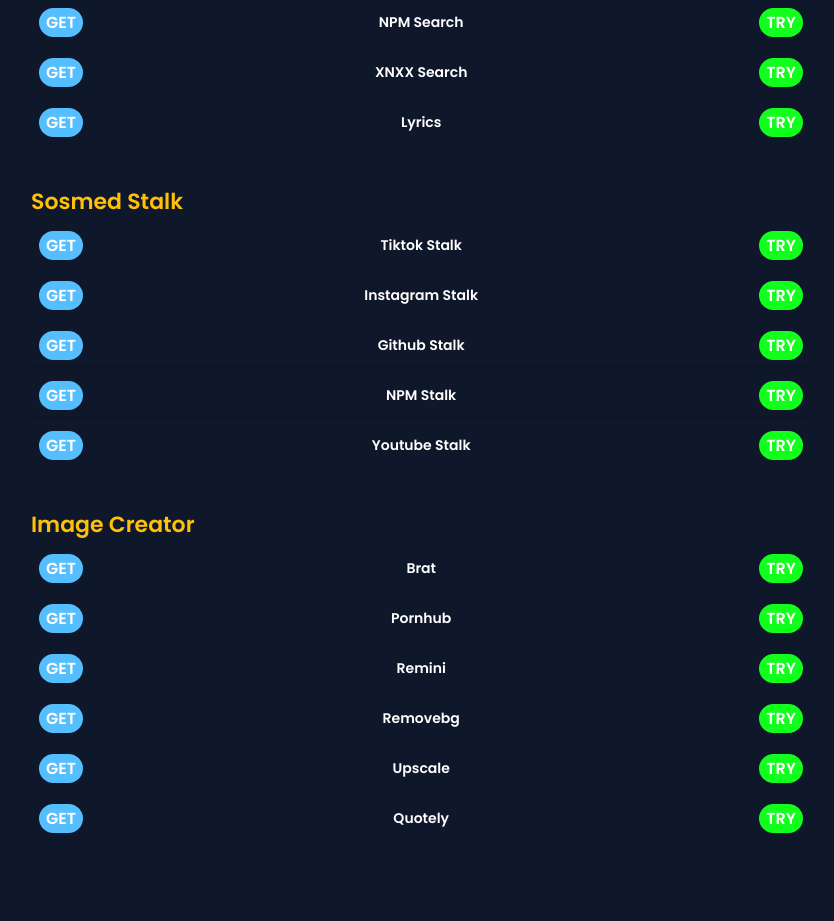
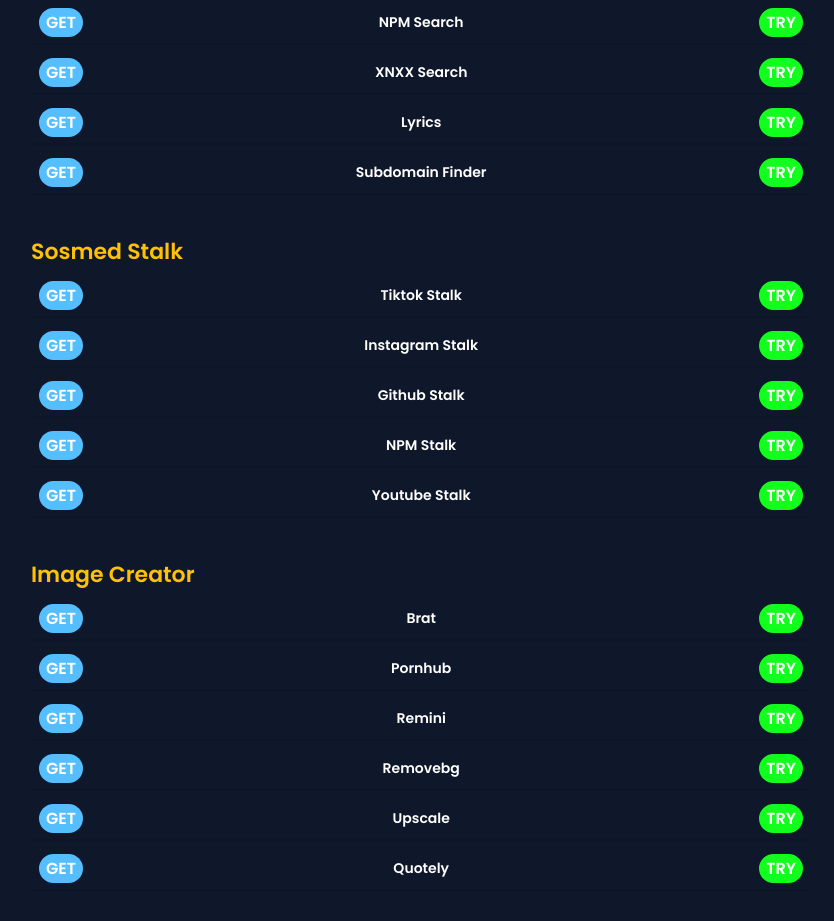
Before and after one commit to riistud/NewApi, a website: page index.html in a window 1280 px wide. Shown: the part 2201-3122 px from the top of the page, without its empty margins (219-1053 px from the left). Drawn offline with Linux system fonts and the light colour scheme; a web font is replaced by a local one.

Commit message:
Update index.html

```diff
--- a/index.html
+++ b/index.html
@@ -391,6 +391,11 @@
             <p class="name">Lyrics</p>
             <a href="/api/search/lyrics?q=">TRY</i></a>
           </div>
+          <div class="endpoints">
+            <p class="method">GET</p>
+            <p class="name">Subdomain Finder</p>
+            <a href="/api/search/subdomain?url=">TRY</i></a>
+          </div>
 
         </div>
 <!-- Stop Endpoints -->
```
